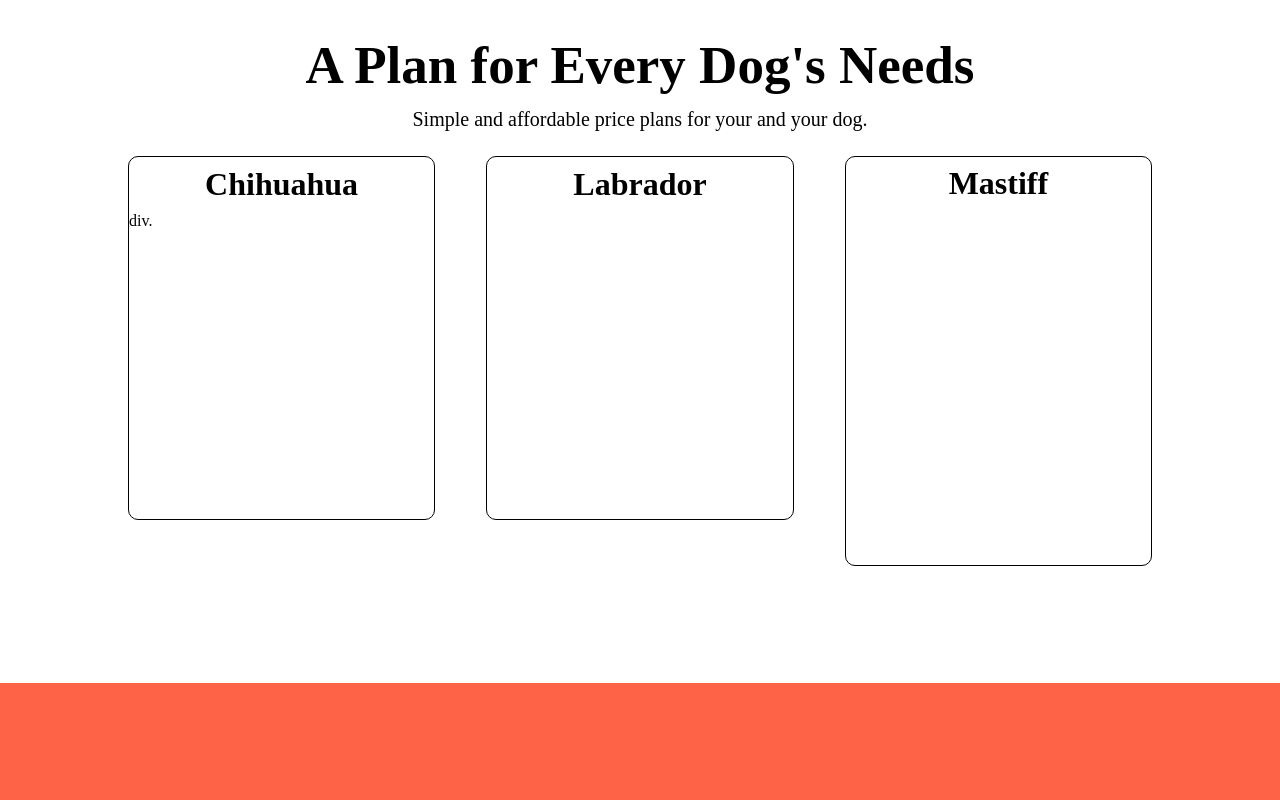
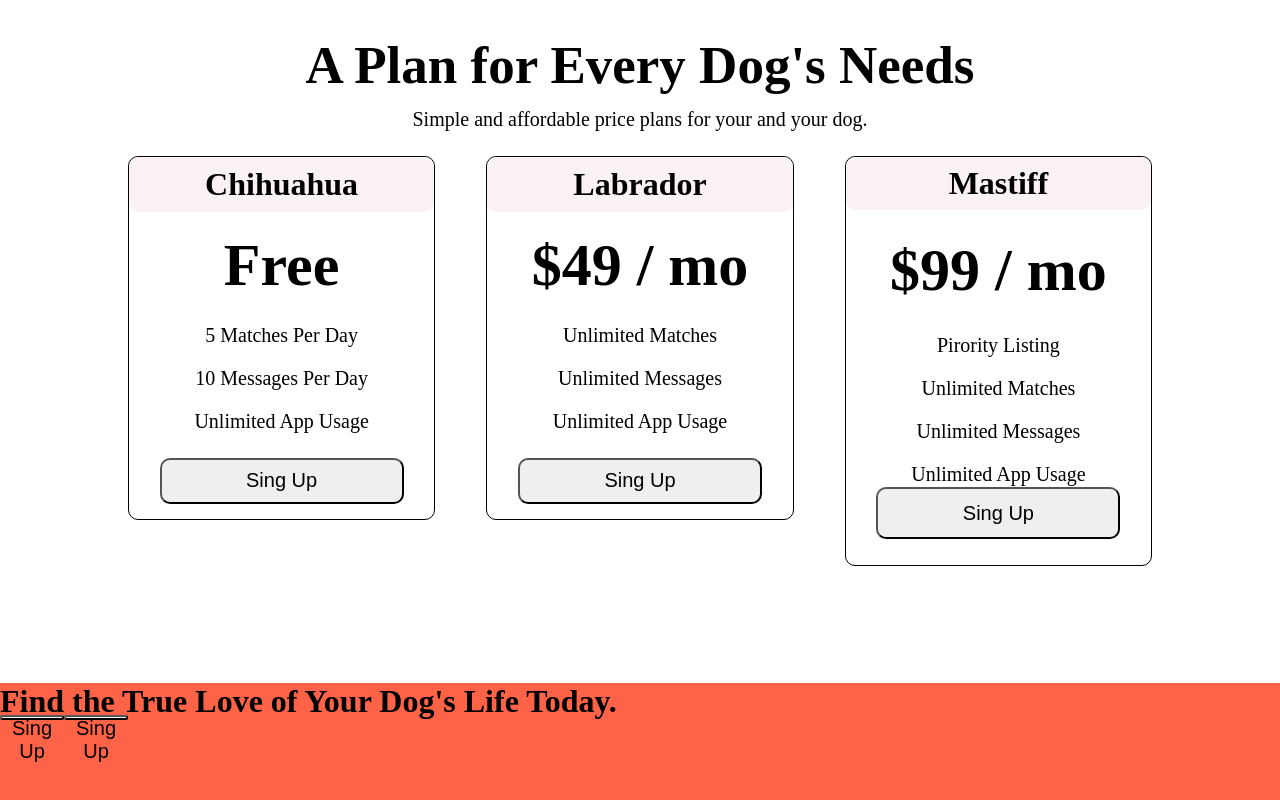
Before and after one commit to Nike-dot/project, a plain HTML site: page index.html in a window 1280 px wide. Shown: the part 1988-2788 px from the top of the page. Drawn offline with Linux system fonts and the light colour scheme.

Commit message:
new commit

```diff
--- /dev/null
+++ b/animation.css
@@ -0,0 +1,5 @@
+.box1-content-button:hover{
+    transform: scale(1.1);
+    background-color: black;
+    color: white;
+}
--- a/index.html
+++ b/index.html
@@ -9,6 +9,7 @@
 <link rel="preconnect" href="https://fonts.gstatic.com" crossorigin>
 <link href="https://fonts.googleapis.com/css2?family=Ubuntu:ital,wght@0,300;0,400;0,500;0,700;1,300;1,400;1,500;1,700&display=swap" rel="stylesheet">
 <link rel="stylesheet" href="https://cdnjs.cloudflare.com/ajax/libs/font-awesome/6.7.2/css/all.min.css" integrity="sha512-Evv84Mr4kqVGRNSgIGL/F/aIDqQb7xQ2vcrdIwxfjThSH8CSR7PBEakCr51Ck+w+/U6swU2Im1vVX0SVk9ABhg==" crossorigin="anonymous" referrerpolicy="no-referrer" />
+<link rel="stylesheet" href="animation.css">
 </head>
 <body>
     <div class="main">
@@ -112,27 +113,56 @@
     <div class="fourth-part-main-3-box1">
         <div class="box1-head"><h1>Chihuahua</h1></div>
         <div class="box1-content">
-            div.
+            <div class="box1-content-heading"><h1>Free</h1></div>
+            <div class="main-feature">
+            <div class="feature"><p>5 Matches Per Day</p></div>
+            <div class="feature"><p>10 Messages Per Day</p></div>
+            <div class="feature"><p>Unlimited App Usage</p></div>
+        </div>
+        <button class="box1-content-button">Sing Up</button>
         </div>
     </div>
 
 
     <div class="fourth-part-main-3-box2">
         <div class="box2-head"><h1>Labrador</h1></div>
-        <div class="box2-content"></div>
+        <div class="box2-content">
+            <div class="box2-content-heading"><h1>$49 / mo</h1></div>
+            <div class="main-feature">
+                <div class="feature"><p>Unlimited Matches</p></div>
+                <div class="feature"><p>Unlimited Messages</p></div>
+                <div class="feature"><p>Unlimited App Usage</p></div>
+            </div>
+            <button class="box1-content-button">Sing Up</button>
+        </div>
     </div>
 
 
     <div class="fourth-part-main-3-box3">
         <div class="box3-head"><h1>Mastiff</h1></div>
-        <div class="box3-content"></div>
+        <div class="box3-content">
+            <div class="box3-content-heading"><h1>$99 / mo</h1></div>
+            <div class="main-feature">
+                <div class="feature"><p>Pirority Listing</p></div>
+                <div class="feature"><p>Unlimited Matches</p></div>
+                <div class="feature"><p>Unlimited Messages</p></div>
+                <div class="feature"><p>Unlimited App Usage</p></div>
+            </div>
+            <button class="box1-content-button">Sing Up</button>
+        </div>
     </div>
     </div>
 </div>
  </div>
 
 <!-- <----------------fifth-part---------->
-<div class="fifth-part"></div>
+<div class="fifth-part">
+    <div class="fifth-head"><h1>Find the True Love of Your Dog's Life Today.</h1></div>
+    <div class="a1">
+    <button class="box1-content-button">Sing Up</button>
+    <button class="box1-content-button">Sing Up</button>
+</div>
+</div>
 /* <!-- <----------------sixth-part----------> */
 <div class="sixth-part"></div>
 </body>
--- a/style.css
+++ b/style.css
@@ -296,10 +296,40 @@
     display: flex;
     justify-content: center;
     align-items: center;
+    background-color: rgb(250, 241, 247);
+    border-radius:10px ;
 }
 .box1-content{
     height: 85%;
     width: 100%;
+    display: flex;
+    flex-direction: column;
+    justify-content: center;
+    align-items: center;
+}
+.box1-content-heading{
+    height: 25%;
+    width: 100%;
+    display: flex;
+    justify-content: center;
+    align-items: center;
+    font-size: 30px;
+}
+.main-feature{
+    height: 50%;
+    width: 100%;
+    font-size: 20px;
+    text-align: center;
+
+}
+.feature{
+    margin-top: 20px;
+}
+button{
+    height: 15%;
+    width: 80%;
+    border-radius: 10px;
+
 }
 .fourth-part-main-3-box2{
     height: 80%;
@@ -313,10 +343,24 @@
     display: flex;
     justify-content: center;
     align-items: center;
+    background-color: rgb(250, 241, 247);
+    border-radius:10px ;
 }
 .box2-content{
     height: 85%;
     width: 100%;
+    display: flex;
+    flex-direction: column;
+    justify-content: center;
+    align-items: center;
+}
+.box2-content-heading{
+    height: 25%;
+    width: 100%;
+    display: flex;
+    justify-content: center;
+    align-items: center;
+    font-size: 30px;
 }
 .fourth-part-main-3-box3{
     height: 90%;
@@ -330,10 +374,27 @@
     display: flex;
     justify-content: center;
     align-items: center;
+    background-color: rgb(250, 241, 247);
+    border-radius:10px ;
 }
 .box3-content{
     height: 85%;
     width: 100%;
+    display: flex;
+    flex-direction: column;
+    justify-content: center;
+    align-items: center;
+}
+.box3-content-heading{
+    height: 25%;
+    width: 100%;
+    display: flex;
+    justify-content: center;
+    align-items: center;
+    font-size: 30px;
+}
+.box1-content-button{
+    font-size: 20px;
 }
 /* <!-- <----------------fifth-part----------> */
 .fifth-part{
@@ -341,7 +402,15 @@
     width:100vw ;
     background-color: tomato;
 }
-
+.fifth-head{
+    height: 10%;
+    width: 100%;
+}
+.a1{
+    display: flex;
+    height: 10%;
+    width: 10%;
+}
 /* <!-- <----------------sixth-part----------> */
 .sixth-part{
     height: 30vh;
```
